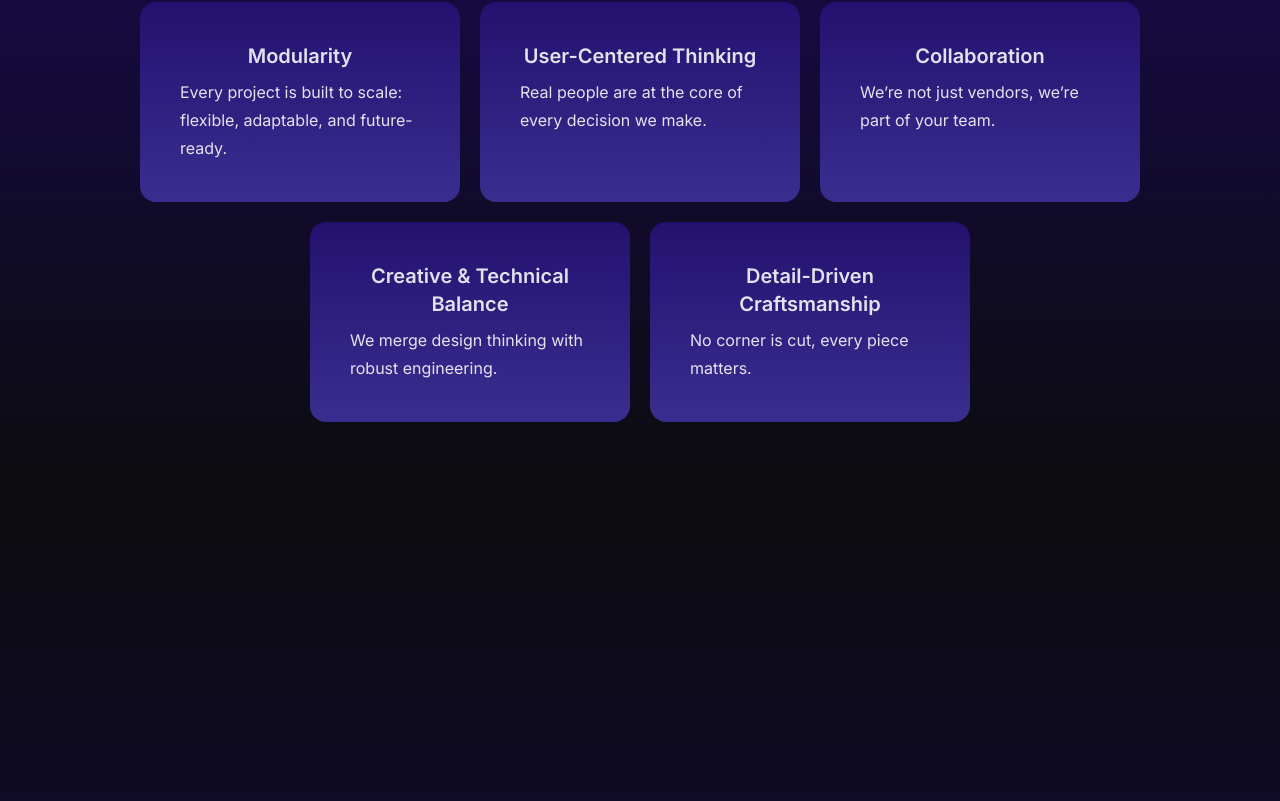
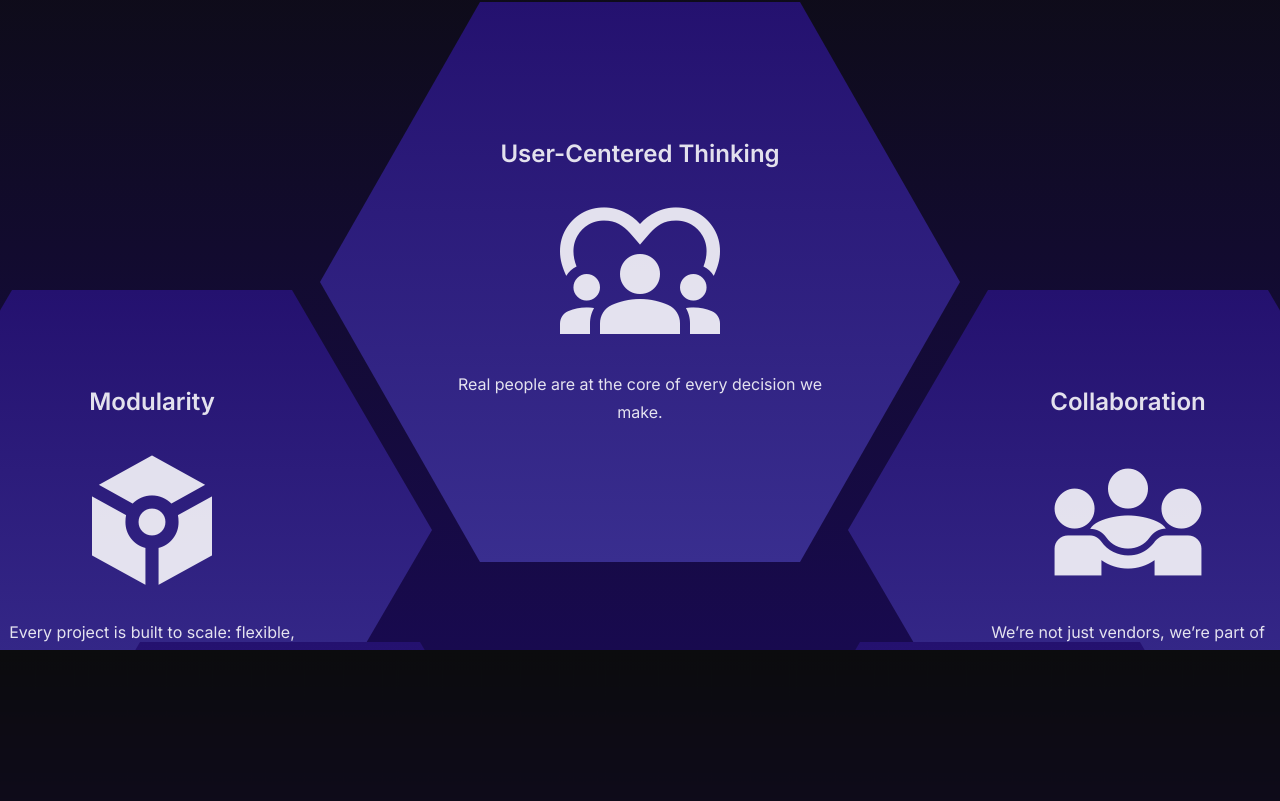
Before and after one commit to Tessera-Studios/Tessera-Web, a React (Vite) app in the folder frontend/: page /about in a window 1280 px wide. Shown: the part 2350-3151 px from the top of the page. Built offline with nearby package versions, Linux system fonts and the light colour scheme.

Commit message:
Added basic layout for what sets us apart tiles

```diff
--- a/frontend/index.html
+++ b/frontend/index.html
@@ -18,6 +18,9 @@
       rel="stylesheet"
       href="https://cdnjs.cloudflare.com/ajax/libs/font-awesome/6.5.2/css/all.min.css"
     />
+    <link href="https://fonts.googleapis.com/icon?family=Material+Icons" rel="stylesheet">
+    <!-- <link rel="stylesheet" href="https://fonts.googleapis.com/css2?family=Material+Symbols+Outlined:opsz,wght,FILL,GRAD@24,400,1,0&icon_names=borg" /> -->
+    <link rel="stylesheet" href="https://fonts.googleapis.com/css2?family=Material+Symbols+Rounded:opsz,wght,FILL,GRAD@24,400,1,0&icon_names=borg" />
     <title>Tessera Studios</title>
     <script type="application/ld+json">
       {
@@ -31,6 +34,15 @@
         ]
       }
   </script>
+  <style>
+.material-symbols-outlined {
+  font-variation-settings:
+  'FILL' 1,
+  'wght' 400,
+  'GRAD' 0,
+  'opsz' 24
+}
+</style>
   </head>
   <body>
     <div id="root"></div>
--- a/frontend/src/pages/About.css
+++ b/frontend/src/pages/About.css
@@ -25,16 +25,61 @@
 }
 
 #about-what-sets-us-apart {
-  background: linear-gradient(to bottom, var(--deep-purple), var(--background));
+  background: linear-gradient(to top, var(--deep-purple), var(--background));
+  overflow: hidden;
+}
+
+#sets-us-apart-tiles {
+  position: relative;
+  width: 100%;
 }
 
 .sets-us-apart-tile {
   background: linear-gradient(to bottom, var(--dark-purple), var(--accent));
-  padding: 2.5rem;
+  padding: 5rem 8rem;
   border-radius: 1rem;
   text-align: center;
 
-  p {
-    text-align: start;
+  i {
+    font-size: 10rem;
+    margin-bottom: 1rem;
+    margin-top: 1rem;
   }
+
+  clip-path: polygon( 25% 0%, 75% 0%, 100% 50%, 75% 100%, 25% 100%, 0% 50% );
+  width: 35rem;
+  height: 30rem;
 }
+
+
+#tile-1 {
+  position: absolute;
+  top: 18rem;
+  left: calc(50% - 48rem);
+}
+
+#tile-2 {
+  position: absolute;
+  top: 0rem;
+  left: calc(50% - 20rem);
+  width: 40rem;
+  height: 35rem;
+}
+
+#tile-3 {
+  position: absolute;
+  top: 18rem;
+  left: calc(50% + 13rem);
+}
+
+#tile-4 {
+  position: absolute;
+  top: 40rem;
+  left: calc(50% + 5rem);
+}
+
+#tile-5 {
+  position: absolute;
+  top: 40rem;
+  left: calc(50% - 40rem);
+}
--- a/frontend/src/pages/About.tsx
+++ b/frontend/src/pages/About.tsx
@@ -58,33 +58,36 @@ function About() {
                     </div>
                 </div>
 
-                <div id="about-what-sets-us-apart" className="flex flex-col justify-center items-center min-h-[70vh] p-10 py-20">
+                <div id="about-what-sets-us-apart" className="flex flex-col items-center min-h-[100vh] p-10 py-20">
                     <h2 className="text-3xl md:text-4xl font-bold mb-5 md:mb-8">What Sets Us Apart</h2>
 
                     <div id="sets-us-apart-tiles" className='md:px-20'>
-                        <div className="flex flex-col md:flex-row w-full gap-5">
-                            <div className="sets-us-apart-tile md:w-[25vw]">
-                                <h3 className="text-xl font-semibold mb-2">Modularity</h3>
+                        <div id="tile-1" className="sets-us-apart-tile flex flex-col justify-center items-center">
+                            <h3 className="text-2xl font-semibold mb-2">Modularity</h3>
+
+                            <i className="material-icons">token</i>
+
                             <p className="leading-7">Every project is built to scale: flexible, adaptable, and future-ready.</p>
                         </div>
-                            <div className="sets-us-apart-tile md:w-[25vw]">
-                                <h3 className="text-xl font-semibold mb-2">User-Centered Thinking</h3>
+                        <div id="tile-2" className="sets-us-apart-tile flex flex-col justify-center items-center">
+                            <h3 className="text-2xl font-semibold mb-2">User-Centered Thinking</h3>
+                            <i className="material-icons">diversity_1</i>
                             <p className="leading-7">Real people are at the core of every decision we make.</p>
                         </div>
-                            <div className="sets-us-apart-tile md:w-[25vw]">
-                                <h3 className="text-xl font-semibold mb-2">Collaboration</h3>
+                        <div id="tile-3" className="sets-us-apart-tile flex flex-col justify-center items-center">
+                            <h3 className="text-2xl font-semibold mb-2">Collaboration</h3>
+                            <i className="material-icons">diversity_3</i>
                             <p className="leading-7">We’re not just vendors, we’re part of your team.</p>
                         </div>
-                        </div>
-                        <div className="flex flex-col md:flex-row w-full gap-5 mt-5 justify-center">
-                            <div className="sets-us-apart-tile md:w-[25vw]">
-                                <h3 className="text-xl font-semibold mb-2">Creative & Technical Balance</h3>
+                        <div id="tile-4" className="sets-us-apart-tile flex flex-col justify-center items-center">
+                            <h3 className="text-2xl font-semibold mb-2">Creative & Technical Balance</h3>
+                            <i className="material-icons">draw</i>
                             <p className="leading-7">We merge design thinking with robust engineering.</p>
                         </div>
-                            <div className="sets-us-apart-tile md:w-[25vw]">
+                        <div id="tile-5" className="sets-us-apart-tile flex flex-col justify-center items-center">
                             <h3 className="text-xl font-semibold mb-2">Detail-Driven Craftsmanship</h3>
+                            <i className="material-icons">extension</i>
                             <p className="leading-7">No corner is cut, every piece matters.</p>
-                            </div>
                         </div>
                     </div>
                 </div>
--- a/frontend/src/pages/Contact.css
+++ b/frontend/src/pages/Contact.css
@@ -47,3 +47,44 @@
   transform: scale(1.04);
   box-shadow: inset 1px -2px 8px rgba(150, 139, 232, 0.35);
 }
+
+.spinnyBoy {
+  animation: spin 2s ease-in-out infinite;
+}
+
+@keyframes spin {
+  0% {
+    transform: rotate(0turn);
+  }
+  50% {
+    transform: rotate(0.5turn);
+  }
+  100% {
+    transform: rotate(1turn);
+  }
+}
+
+@media screen and (max-width: 768px) {
+  .spinnyBoy {
+    animation: spin 4s linear infinite;
+  }
+
+  @keyframes spin {
+    0% {
+      transform: rotate(0deg);
+    }
+    15% {
+      transform: rotate(360deg);
+    }
+    18% {
+      transform: rotate(0deg);
+    }
+    20% {
+      transform: rotate(-15deg) translateX(150px);
+    }
+
+    50% {
+      transform: rotate(0deg) translateX(-137px);
+    }
+  }
+}
--- a/frontend/src/pages/Contact.tsx
+++ b/frontend/src/pages/Contact.tsx
@@ -17,7 +17,7 @@ function Contact() {
                 </div>
 
                 <div id="contact-form" className="flex flex-col justify-center items-center p-10 md:px-30 md:py-20">
-                    <img src={emblem} alt="Tessera Studios Emblem" className="w-20 h-20 mb-2" />
+                    <img src={emblem} alt="Tessera Studios Emblem" className="w-20 h-20 mb-2 spinnyBoy" />
                     <h1 className="text-2xl md:text-4xl font-semibold mb-8 text-center">Let's Get in Touch</h1>
                     <form className="flex flex-col justify-start items-start gap-5 w-full ">
                         <label htmlFor="name">Name</label>
--- a/frontend/src/pages/Home.tsx
+++ b/frontend/src/pages/Home.tsx
@@ -11,7 +11,7 @@ function Home() {
     return (
         <>
             <div className="overflow-x-hidden">
-                <div id="home-landing" className="flex flex-col justify-center items-center min-h-[100vh] p-5 md:p-10">
+                <div id="home-landing" className="flex flex-col justify-center items-center md:min-h-[100vh] p-5 md:p-10">
                         <img src={emblem} alt="Tessera Studios Emblem" className="block lg:hidden" width={150} height={150} />
                         <h1 className="text-3xl xl:text-4xl p-4 font-semibold leading-10">Building Your Vision, <br className="block md:hidden"></br> One Piece at a Time</h1>
                         <p className="text-md lg:text-lg xl:text-xl text-[var(--light-grey)] mb-2 md:mb-0">Software Design & Development Services</p>
@@ -32,7 +32,7 @@ function Home() {
                     </div>
                     </div>
                     <div className="text-container p-5 md:p-10 lg:max-w-[45vw]">
-                        <h2 className="text-3xl md:text-5xl mb-3   md:mb-5 font-semibold text-center lg:text-start">Our Approach</h2>
+                        <h2 className="text-3xl md:text-5xl mb-3 md:mb-5 font-semibold text-center lg:text-start">Our Approach</h2>
                         <div className="flex flex-col gap-6 md:text-lg">
                             <p>Our process combines design thinking with technical execution.</p>
                             <p>We pride ourselves on putting real users and business goals at the heart of every decision.</p>
```
Lines whose indentation alone changed are shown as unchanged.
